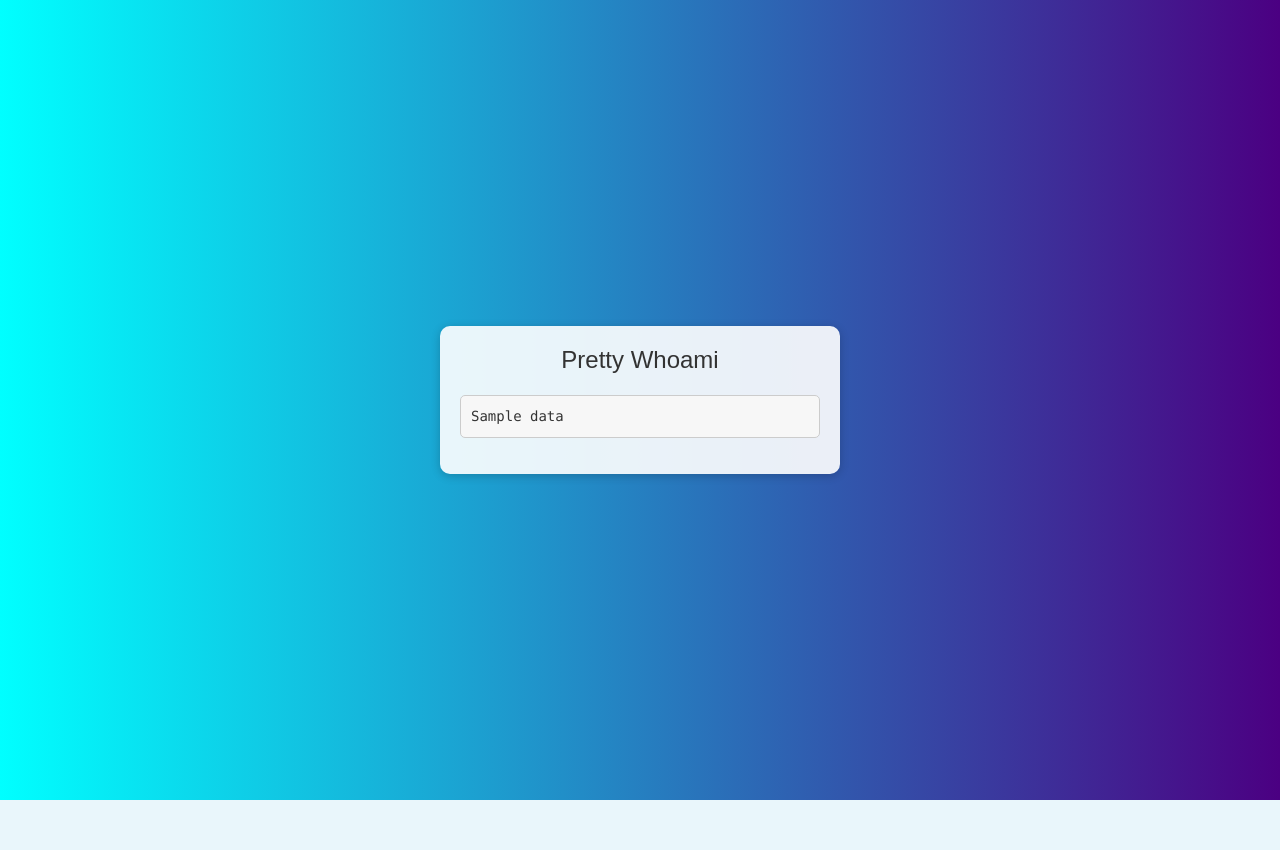
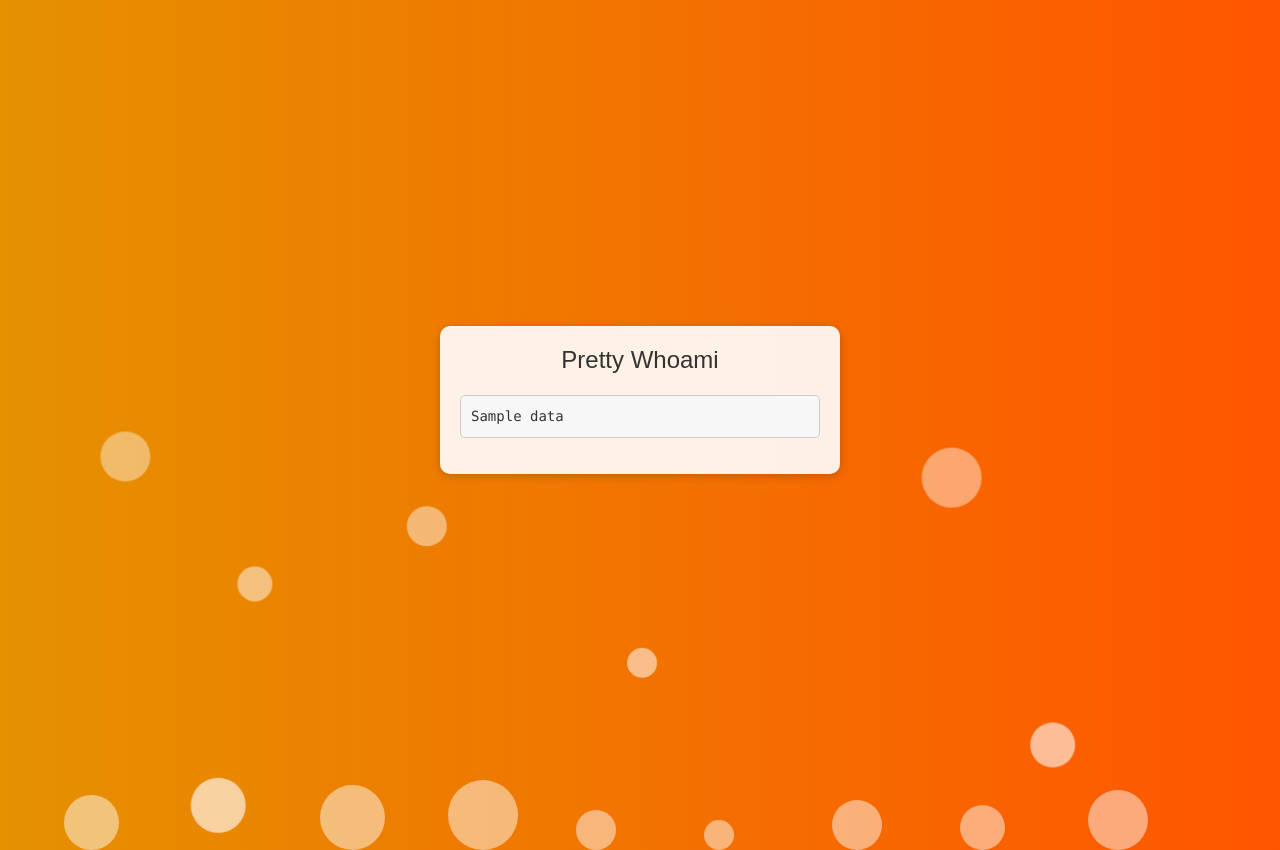
Before and after one commit to App-Playstore/pretty-whoami, a Flask app: template templates/index.html in a window 1280 px wide. Before the commit the page ends 800 px from the top, so only its background shows below. Run offline with Flask 3, Linux system fonts and the light colour scheme; the template is opened without the code that fills it: most values are stand-ins (such as "Sample title", 1, 10 or a date in 2020); parts of the project's set-up code (start-up, migrations or seed data) failed here and were passed over.

Commit message:
release v2 with bubbles

```diff
--- a/templates/index.html
+++ b/templates/index.html
@@ -3,31 +3,35 @@
 <head>
     <meta charset="UTF-8">
     <meta name="viewport" content="width=device-width, initial-scale=1.0">
-    <title>Whoami Service</title>
-    <link href="https://cdn.jsdelivr.net/npm/bootstrap@5.2.3/dist/css/bootstrap.min.css" rel="stylesheet" integrity="sha384-rbsA2VBKQhggwzxH7pPCaAqO46MgnOM80zW1RWuH61DGLwZJEdK2Kadq2F9CUG65" crossorigin="anonymous">
+    <title>Whoami Service with Bubbles</title>
+    <link href="https://cdn.jsdelivr.net/npm/bootstrap@5.2.3/dist/css/bootstrap.min.css" rel="stylesheet">
     <style>
         body {
             display: flex;
             justify-content: center;
             align-items: center;
             height: 100vh;
-            background-image: linear-gradient(to right, cyan , indigo);
+            background-image: linear-gradient(to right, rgb(229, 145, 0), rgb(255, 85, 0));
             font-family: 'Arial', sans-serif;
-            color: #fff; /* Text color */
-            margin: 0; /* Remove default margin */
+            color: #fff;
+            margin: 0;
+            overflow: hidden;
+            position: relative;
         }
         .container {
-            background-color: rgba(255, 255, 255, 0.9); /* Semi-transparent white */
+            background-color: rgba(255, 255, 255, 0.9);
             border-radius: 10px;
             box-shadow: 0 2px 10px rgba(0, 0, 0, 0.2);
             padding: 20px;
             max-width: 400px;
             text-align: center;
+            position: relative; /* Ensures container is above bubbles */
+            z-index: 1; /* Keeps text above bubbles */
         }
         h1 {
             font-size: 24px;
             margin-bottom: 20px;
-            color: #333; /* Darker text color for the header */
+            color: #333;
         }
         pre {
             background-color: #f7f7f7;
@@ -36,7 +40,29 @@
             overflow: auto;
             text-align: left;
             border-radius: 5px;
-            color: #333; /* Dark text color in pre */
+            color: #333;
+        }
+        .bubble {
+            position: absolute;
+            bottom: -50px; /* Start below the viewport */
+            background-color: rgba(255, 255, 255, 0.8);
+            border-radius: 50%;
+            animation: rise 20s infinite;
+            opacity: 0.6;
+        }
+        @keyframes rise {
+            0% {
+                transform: translateY(0) translateX(0);
+                opacity: 0.8;
+            }
+            50% {
+                transform: translateY(-50vh) translateX(calc(-30px * var(--random-x)));
+                opacity: 0.5;
+            }
+            100% {
+                transform: translateY(-100vh) translateX(calc(30px * var(--random-x)));
+                opacity: 0;
+            }
         }
     </style>
 </head>
@@ -45,8 +71,24 @@
         <h1>Pretty Whoami</h1>
         <pre>{{ data }}</pre>
     </div>
-    <script src="https://cdn.jsdelivr.net/npm/bootstrap@5.2.3/dist/js/bootstrap.bundle.min.js" integrity="sha384-kenU1KFdBIe4zVF0s0G1M5b4hcpxyD9F7jL+jjXkk+Q2h455rYXK/7HAuoJl+0I4" crossorigin="anonymous"></script>
-    <script src="https://cdn.jsdelivr.net/npm/@popperjs/core@2.11.6/dist/umd/popper.min.js" integrity="sha384-oBqDVmMz9ATKxIep9tiCxS/Z9fNfEXiDAYTujMAeBAsjFuCZSmKbSSUnQlmh/jp3" crossorigin="anonymous"></script>
-    <script src="https://cdn.jsdelivr.net/npm/bootstrap@5.2.3/dist/js/bootstrap.min.js" integrity="sha384-cuYeSxntonz0PPNlHhBs68uyIAVpIIOZZ5JqeqvYYIcEL727kskC66kF92t6Xl2V" crossorigin="anonymous"></script>
+
+    <!-- Create multiple bubbles for the background -->
+    <div class="bubble" style="width: 50px; height: 50px; left: 10%; --random-x: 1; animation-delay: 0s;"></div>
+    <div class="bubble" style="width: 40px; height: 40px; left: 30%; --random-x: -1; animation-delay: 2s;"></div>
+    <div class="bubble" style="width: 30px; height: 30px; left: 50%; --random-x: 1; animation-delay: 4s;"></div>
+    <div class="bubble" style="width: 60px; height: 60px; left: 70%; --random-x: -1; animation-delay: 1s;"></div>
+    <div class="bubble" style="width: 35px; height: 35px; left: 20%; --random-x: 1; animation-delay: 3s;"></div>
+    <div class="bubble" style="width: 45px; height: 45px; left: 80%; --random-x: -1; animation-delay: 5s;"></div>
+    <div class="bubble" style="width: 55px; height: 55px; left: 15%; --random-x: 1; animation-delay: 6s;"></div>
+    <div class="bubble" style="width: 65px; height: 65px; left: 25%; --random-x: -1; animation-delay: 7s;"></div>
+    <div class="bubble" style="width: 70px; height: 70px; left: 35%; --random-x: 1; animation-delay: 8s;"></div>
+    <div class="bubble" style="width: 40px; height: 40px; left: 45%; --random-x: -1; animation-delay: 9s;"></div>
+    <div class="bubble" style="width: 30px; height: 30px; left: 55%; --random-x: 1; animation-delay: 10s;"></div>
+    <div class="bubble" style="width: 50px; height: 50px; left: 65%; --random-x: -1; animation-delay: 11s;"></div>
+    <div class="bubble" style="width: 45px; height: 45px; left: 75%; --random-x: 1; animation-delay: 12s;"></div>
+    <div class="bubble" style="width: 60px; height: 60px; left: 85%; --random-x: -1; animation-delay: 13s;"></div>
+    <div class="bubble" style="width: 55px; height: 55px; left: 5%; --random-x: 1; animation-delay: 14s;"></div>
+
+    <script src="https://cdn.jsdelivr.net/npm/bootstrap@5.2.3/dist/js/bootstrap.bundle.min.js"></script>
 </body>
 </html>
```
Also changed, not shown: images/app.png, 2 other files.
